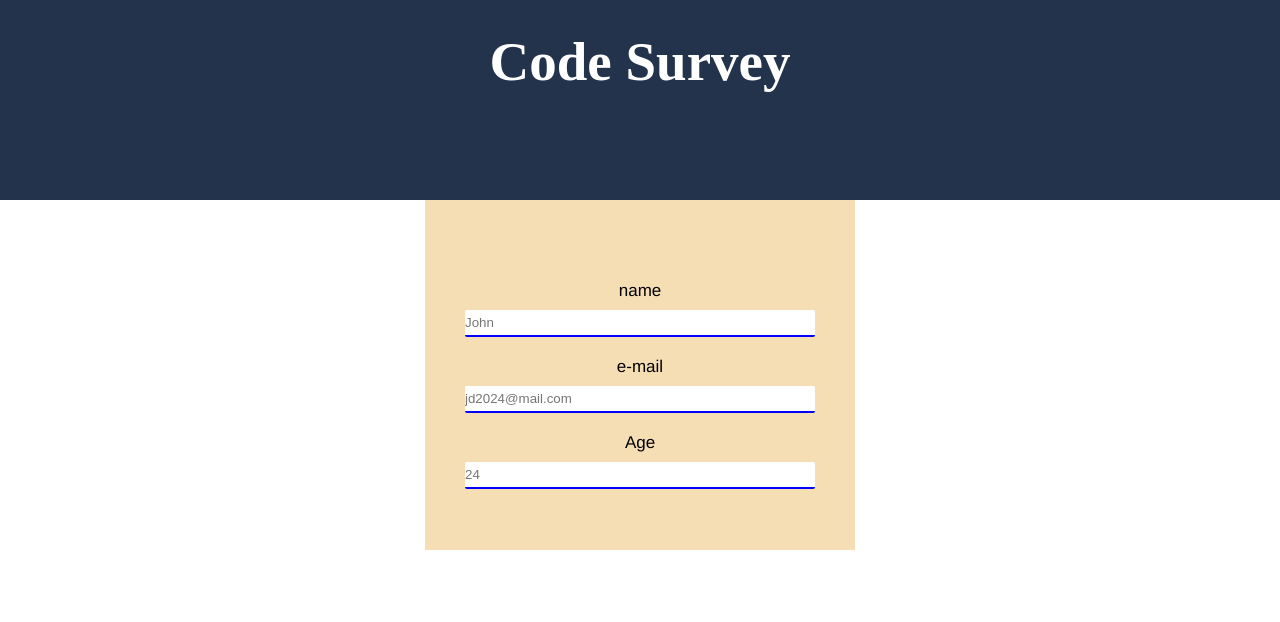
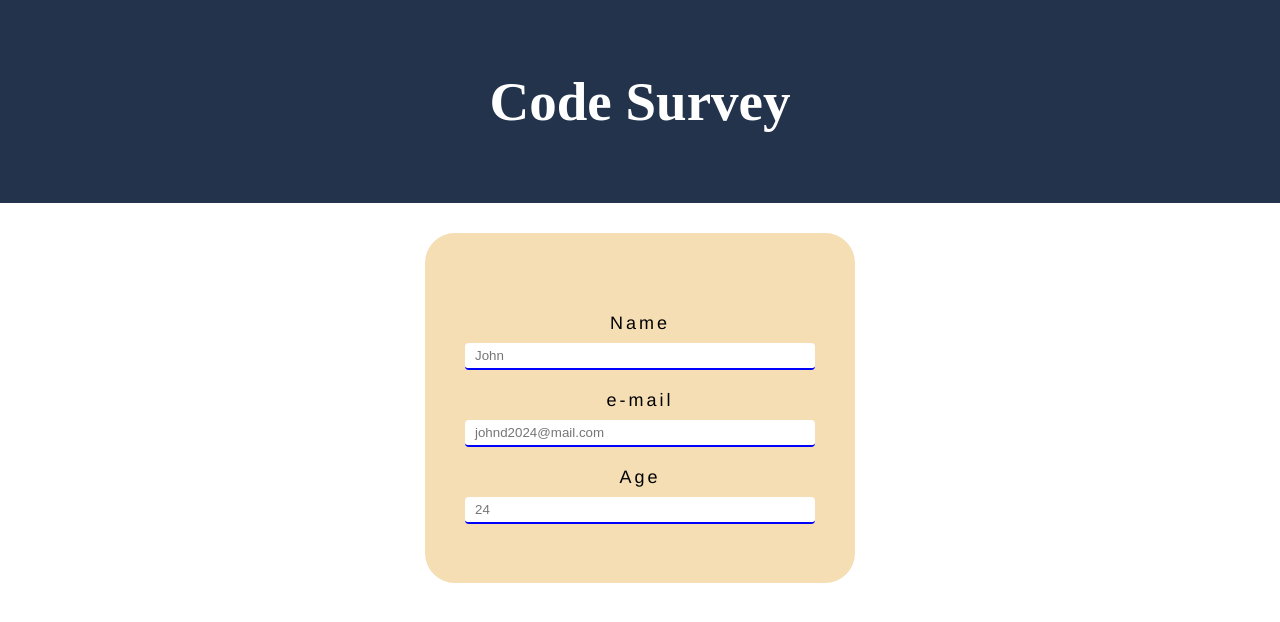
Before and after one commit to kowerdink/SurveyForm, a plain HTML site: page index.html in a window 1280 px wide. Drawn offline with Linux system fonts and the light colour scheme.

Commit message:
add more css 2.1

```diff
--- a/index.html
+++ b/index.html
@@ -15,10 +15,10 @@
             </div>
             <div class="div-form">
                 <form id="survey-form" action="">
-                    <label id="name-label" for="name">name</label>
+                    <label id="name-label" for="name">Name</label>
                     <input id="name" type="text" placeholder="John">
                     <label id="email-label" for="email">e-mail</label>
-                    <input id="email" type="mail" placeholder="jd2024@mail.com">
+                    <input id="email" type="mail" placeholder="johnd2024@mail.com">
                     <label id="number-label" for="age">Age</label>
                     <input id="number" type="number" placeholder="24">
                 </form>
--- a/style.css
+++ b/style.css
@@ -19,7 +19,8 @@
     flex-direction: column;
     padding: 15px;
     background-color: wheat;
-
+    border-radius: 30px;
+    margin-top: 30px;
 }
 
 .div-form {
@@ -29,28 +30,29 @@
 
 form label {
     margin: 20px 10px 9px;
-    font-size: 17px;
+    font-size: 18px;
     font-family: Helvetica, sans-serif;
+    letter-spacing: 3px;
 }
 
 form input {
     width: 350px;
     height: 25px;
-    border-radius: 2px;
+    border-radius: 4px;
     border: none;
     border-bottom: solid 2px blue;
+    text-indent: 10px;
 }
 
 .div-title {
     display: inline-block;
     width: 100%;
-    height: 200px;
     background-color: rgb(35, 51, 75);
 }
 
 .title {
     text-align: center;
-    padding: 30px;
+    padding: 70px;
     color: white;
     font-size: 55px;
 }
```
